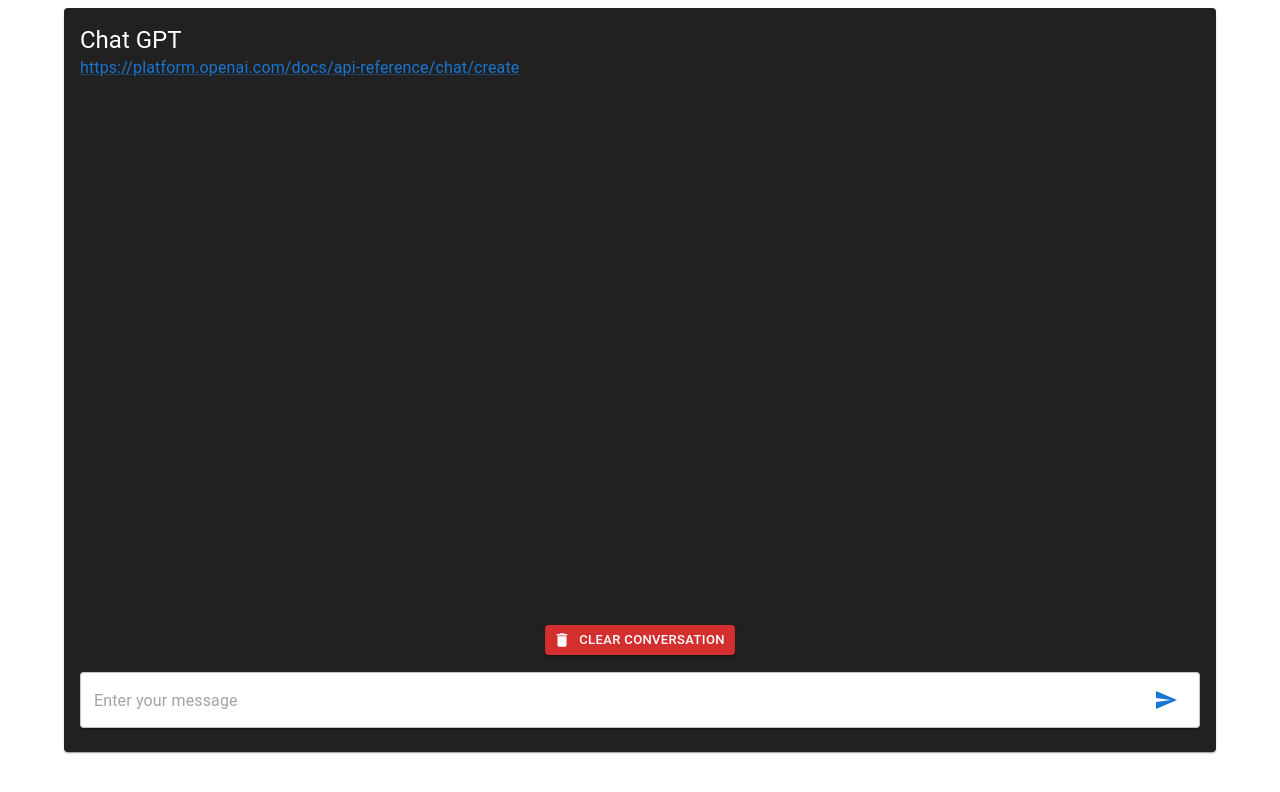
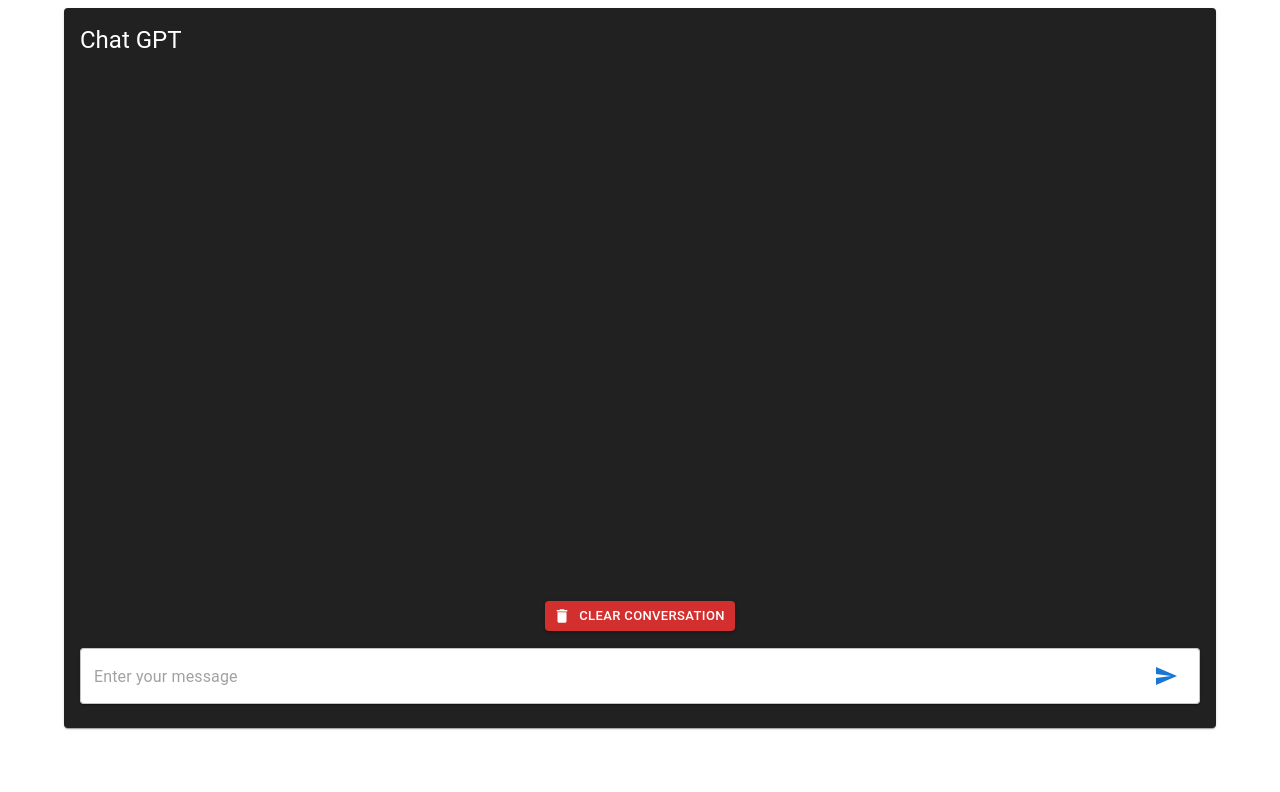
Before and after one commit to tienle-akali/nextjs-openai, a Next.js app: page /chat in a window 1280 px wide. Shown: the top 792 px of the page. Built offline with nearby package versions, Linux system fonts and the light colour scheme.

Commit message:
update chat

```diff
--- a/pages/chat/index.js
+++ b/pages/chat/index.js
@@ -9,7 +9,6 @@ import {
   Container,
   IconButton,
   InputAdornment,
-  Link,
   List,
   ListItem,
   ListItemAvatar,
@@ -133,14 +132,7 @@ export default function Chat() {
             color: theme.palette.common.white,
           })}
         >
-          <CardHeader
-            title="Chat GPT"
-            subheader={
-              <Link target="_blank" href={LINK_DOC}>
-                {LINK_DOC}
-              </Link>
-            }
-          />
+          <CardHeader title="Chat GPT" />
           <List
             id="chatbox"
             sx={() => ({
```
